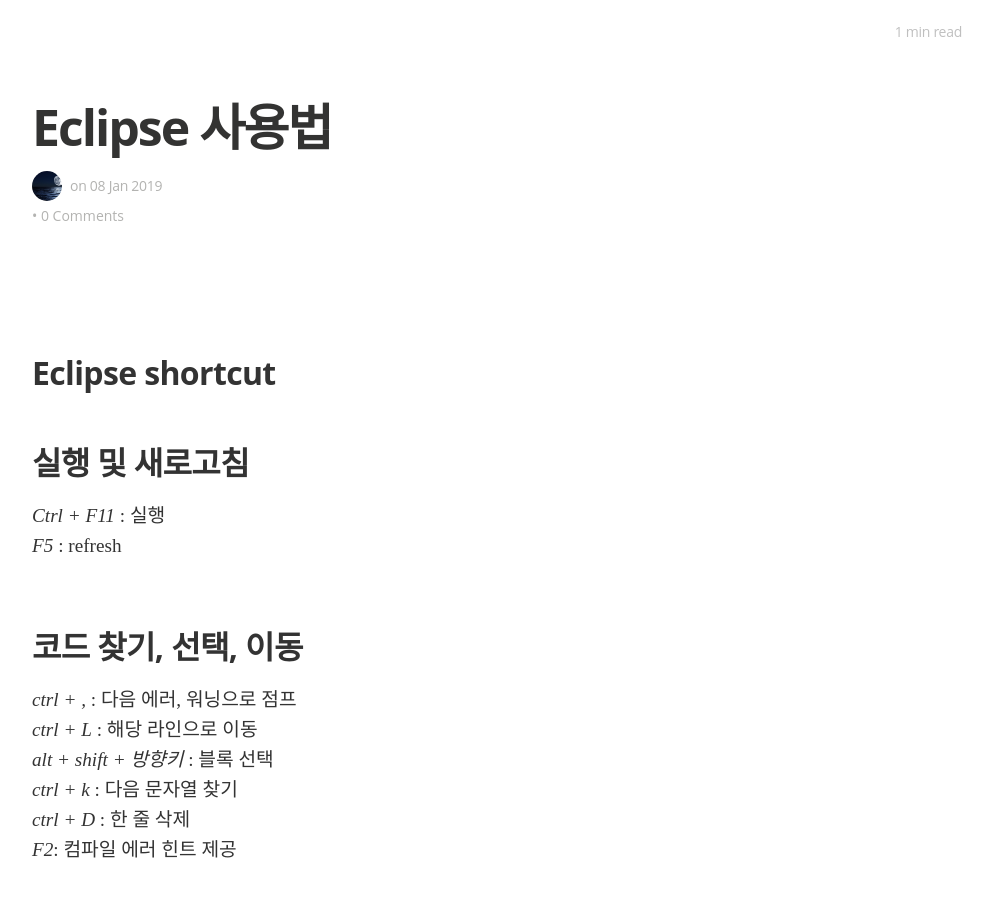
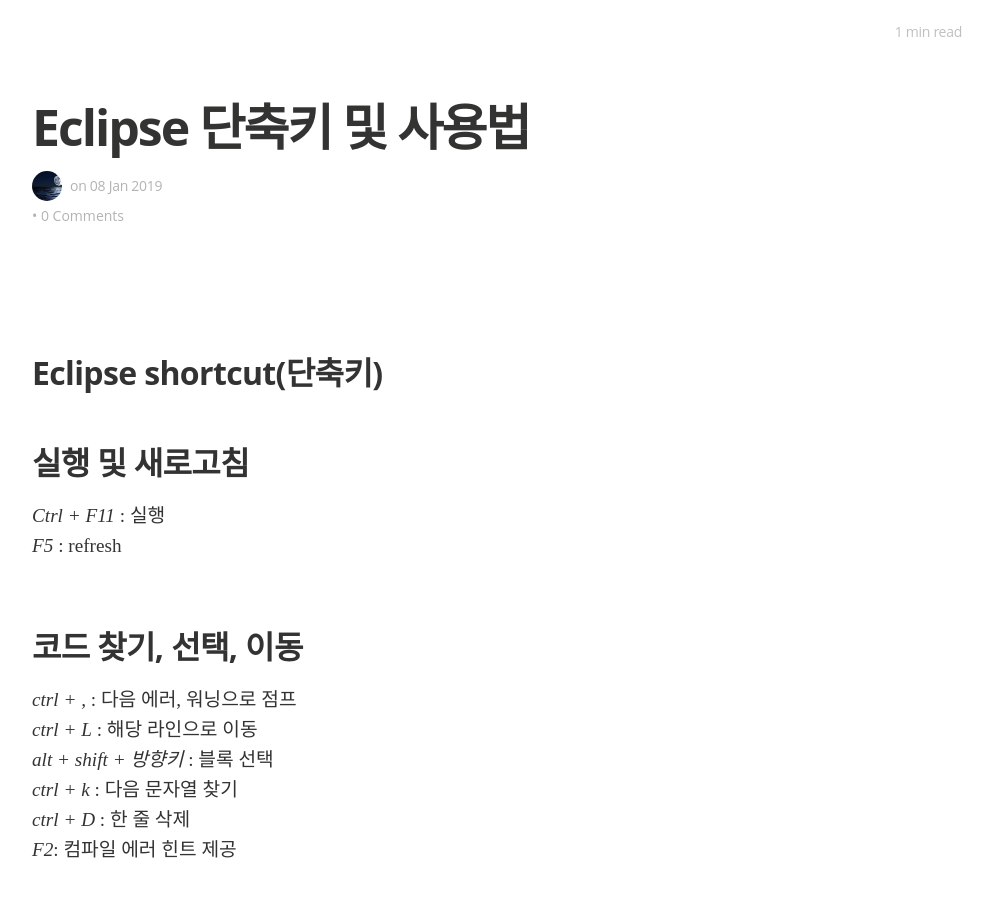
Before and after one commit to JaehunSim/JaehunSim.github.io, a Jekyll site: the page built from _posts/2019-01-08-Eclipse_How_to.md, in a window 1280 px wide and 900 px high. Shown: the top 897 px of the window, without its empty margins (288-1280 px from the left). Built offline with Jekyll 4.4.1, drawn with Linux system fonts in a browser that asks for light colours; nearby versions of some CDN libraries; some web fonts are replaced; comment, search, counter and statistics services are not loaded.

Commit message:
Update 2019-01-08-Eclipse_How_to.md

```diff
--- a/_posts/2019-01-08-Eclipse_How_to.md
+++ b/_posts/2019-01-08-Eclipse_How_to.md
@@ -1,7 +1,7 @@
 ---
 
 layout: post
-title: "Eclipse 사용법"
+title: "Eclipse 단축키 및 사용법"
 date: 2019-01-08 11:09:00
 sitemap:
   changefreq: daily
@@ -10,7 +10,7 @@ comments: true
 
 ---
 
-# Eclipse shortcut
+# Eclipse shortcut(단축키)
 
 ## 실행 및 새로고침
 *Ctrl + F11* : 실행
```
